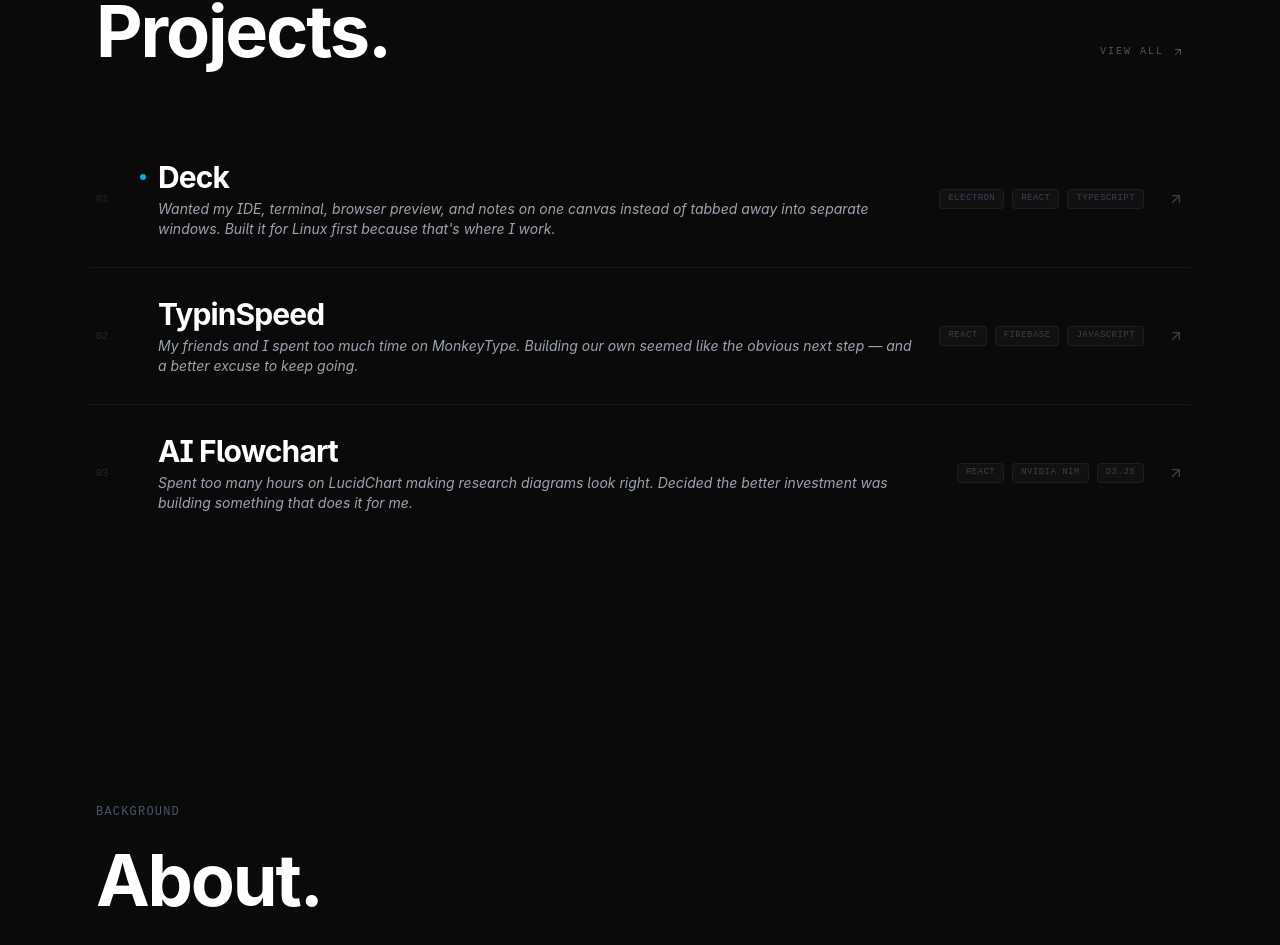
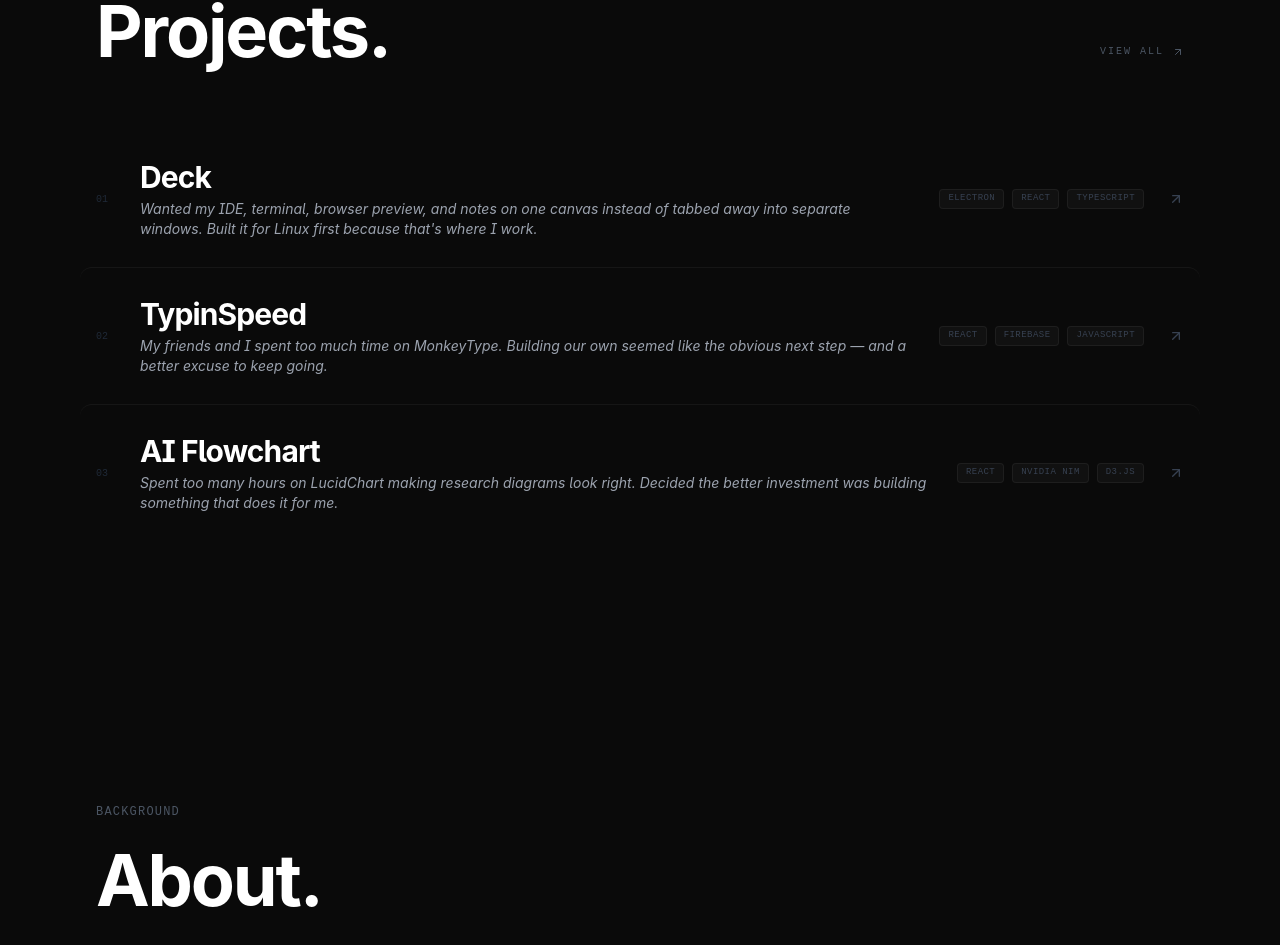
Before and after one commit to lucifer-prashant/portfolio, a Next.js app: page / in a window 1280 px wide. Shown: the part 980-1925 px from the top of the page. Built offline with nearby package versions, Linux system fonts and the light colour scheme.

Commit message:
ui: drop status dot from homepage project list
Cleaner header — name + story, no status pill.

```diff
--- a/src/components/portfolio/ProjectsSection.tsx
+++ b/src/components/portfolio/ProjectsSection.tsx
@@ -19,12 +19,6 @@ interface Project {
 
 const allProjects: Project[] = projectsData as unknown as Project[]
 const featuredProjects = allProjects.filter((p) => p.featured)
-
-const statusColors: Record<string, string> = {
-	LIVE: "bg-emerald-500",
-	"IN PROGRESS": "bg-amber-500",
-	"CODE REPO": "bg-sky-500",
-}
 
 export function ProjectsSection() {
 	return (
@@ -68,15 +62,10 @@ export function ProjectsSection() {
 
 							{/* Name + story */}
 							<div className="flex-1 min-w-0">
-								<div className="flex items-center gap-3 mb-1">
-									<span
-										className={`w-1.5 h-1.5 rounded-full shrink-0 ${statusColors[project.status]}`}
-									/>
-									<h3 className="font-display text-2xl md:text-3xl text-white font-bold tracking-tight group-hover:text-gray-300 transition-colors duration-200">
-										{project.name}
-									</h3>
-								</div>
-								<p className="font-body text-sm text-gray-400 italic pl-[18px]">
+								<h3 className="font-display text-2xl md:text-3xl text-white font-bold tracking-tight group-hover:text-gray-300 transition-colors duration-200 mb-1">
+									{project.name}
+								</h3>
+								<p className="font-body text-sm text-gray-400 italic">
 									{project.story}
 								</p>
 							</div>
```
